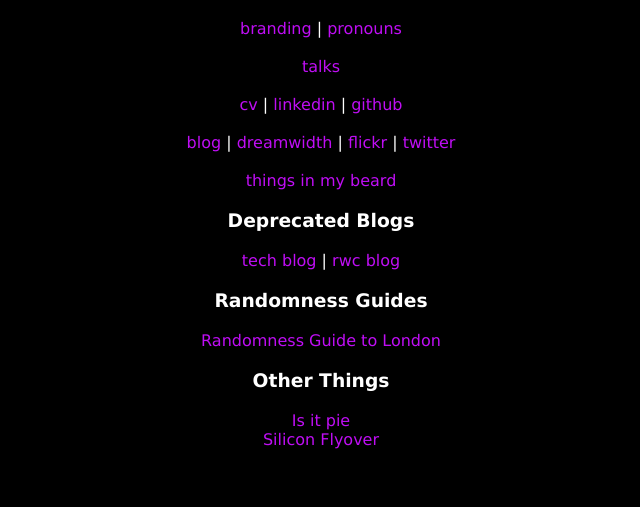
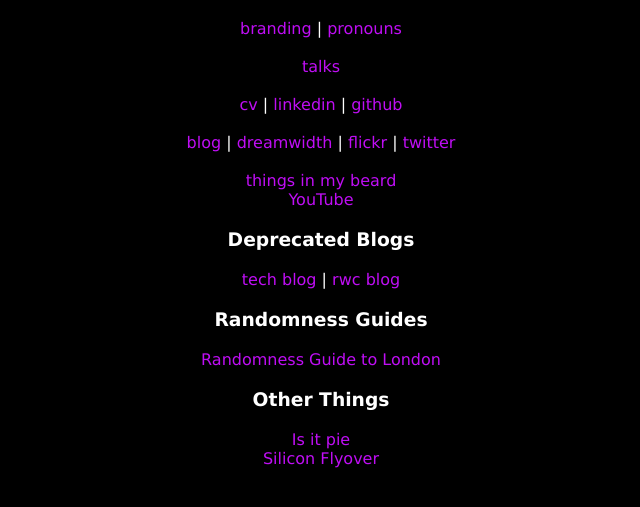
Before and after one commit to rjw1/randomness.org.uk, a Jekyll site: the page built from index.html, in a window 1280 px wide, cut to the strip 285-930 px from the top of the page. Shown: the top 507 px of the strip, without its empty margins (319-959 px from the left). Built offline with Jekyll 4.4.1, drawn with Linux system fonts in a browser that asks for light colours.

Commit message:
Add YouTube

```diff
--- a/index.html
+++ b/index.html
@@ -24,6 +24,8 @@
 <a href="http://twitter.com/rjw1" rel="me">twitter</a>   <br />
 <br />
 <a href="http://thingsinbobsbeard.tumblr.com/" rel="me">things in my beard</a>
+<br />
+<a href="https://www.youtube.com/user/bobwalker77/" rel="me">YouTube</a>
 <h3>Deprecated Blogs</h3>
 <a href="http://tech.randomness.org.uk" rel="me">tech blog</a> |
 <a href="http://rwc.randomness.org.uk" rel="me">rwc blog</a>
```
